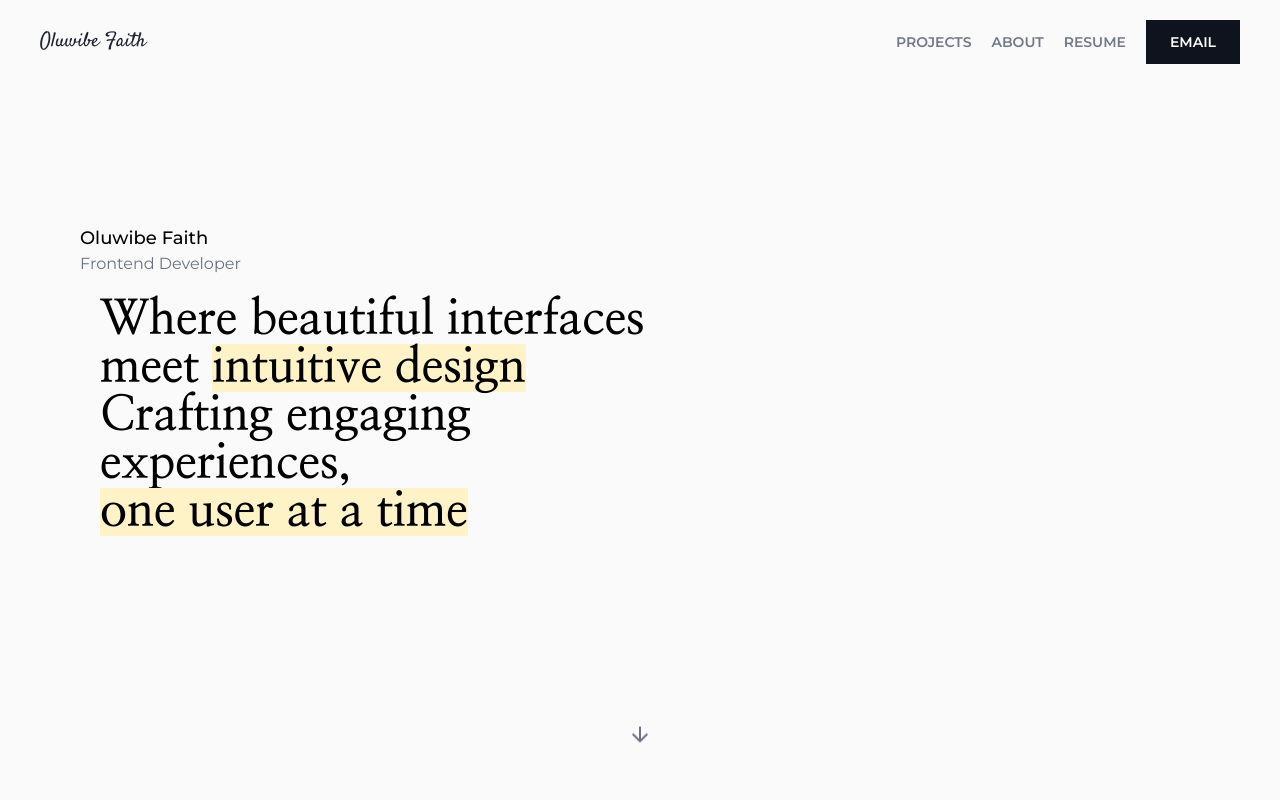
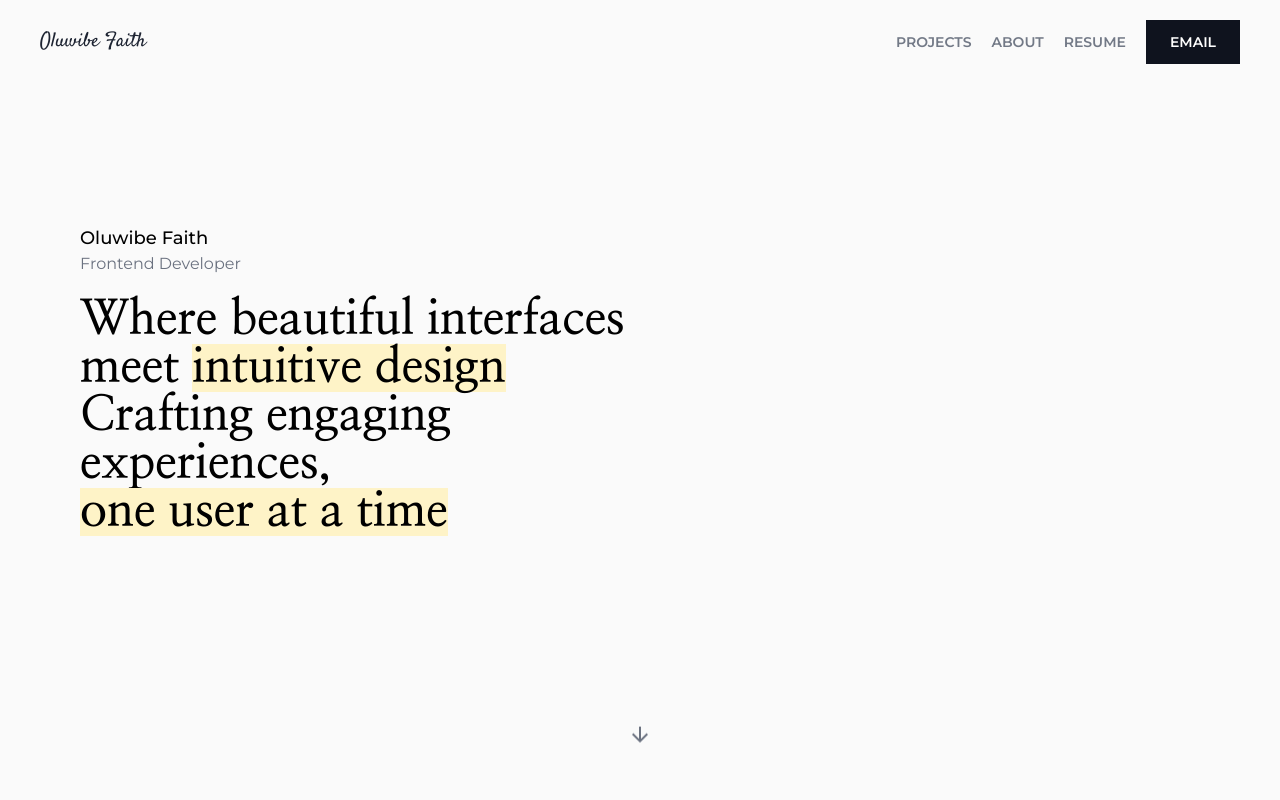
Before and after one commit to Olubebe/updated-portfolio, a React (Vite) app: page / in a window 1280 px wide. Shown: the top 800 px of the page. Built offline with nearby package versions, Linux system fonts and the light colour scheme.

Commit message:
chore/modifyed animation

```diff
--- a/src/components/HeroSection.tsx
+++ b/src/components/HeroSection.tsx
@@ -37,7 +37,7 @@ const HeroSection = () => {
           <motion.h2
             className="font-cursive md:text-5xl text-lg max-w-xl leading-loosed font-bold mt-5"
             initial={{ opacity: 0, y: 20 }}
-            animate={{ opacity: 1, y: 0, x: 20 }}
+            animate={{ opacity: 1, y: 0 }}
             transition={{ duration: 0.8, delay: 0.5 }}
           >
             Where beautiful interfaces meet{" "}
```
